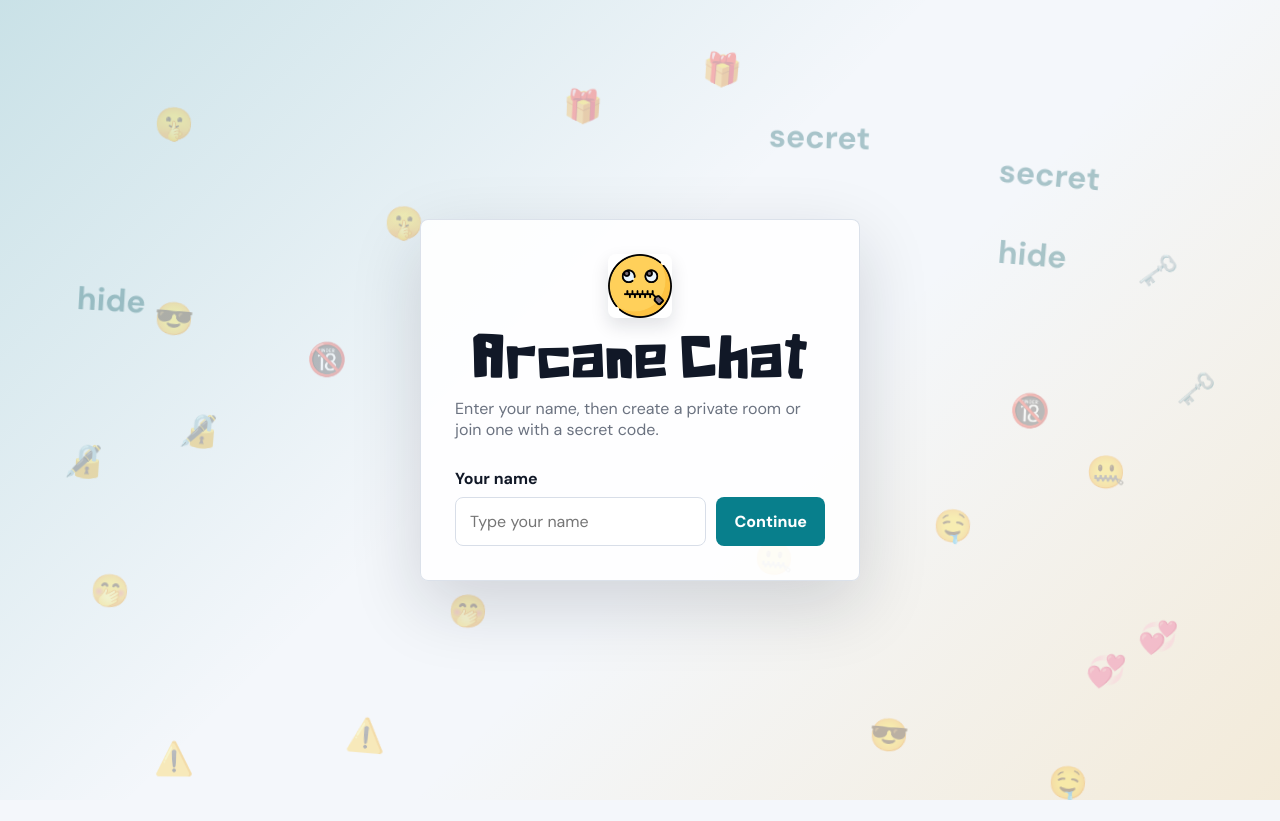
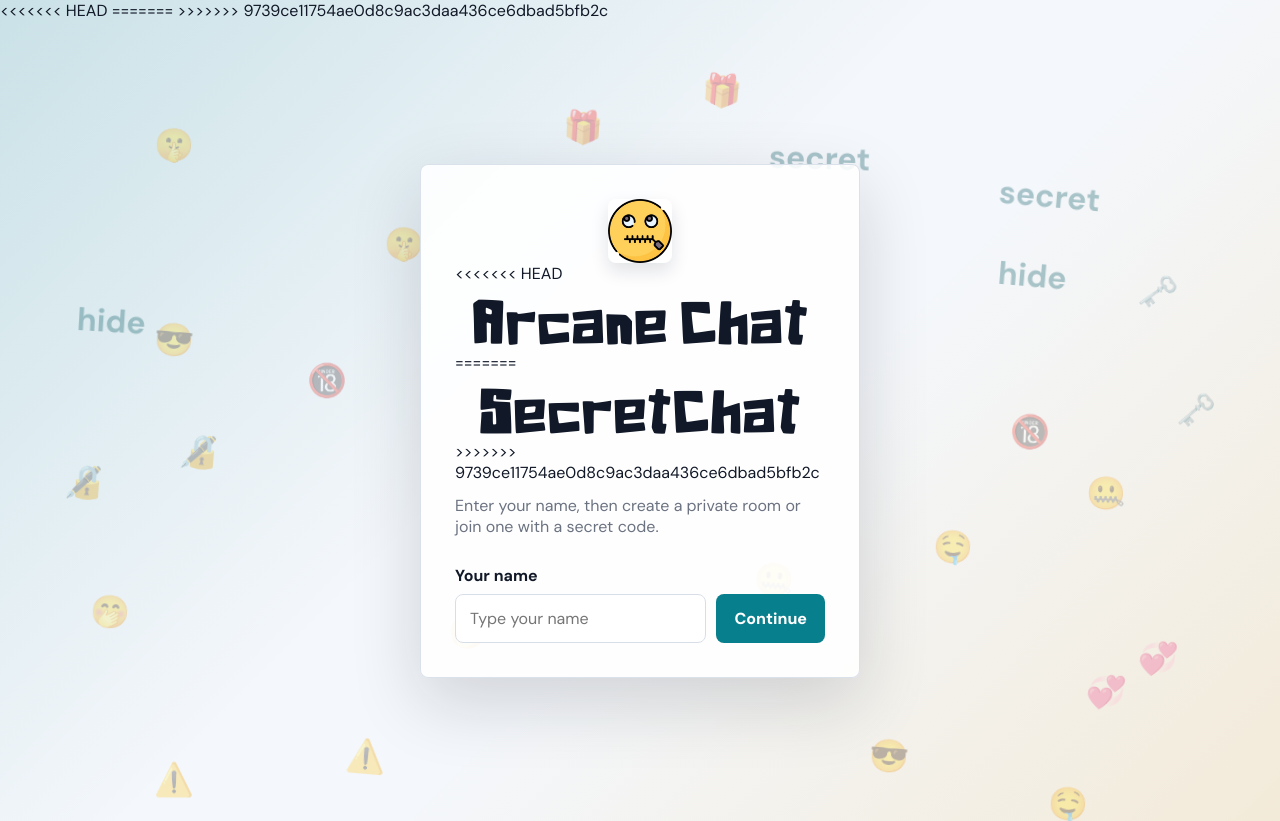
Before and after one commit to stumpycoins/Arcane_Chat, a website: page index.html in a window 1280 px wide. Before the commit the page ends 800 px from the top, so only its background shows below. Drawn offline with Linux system fonts and the light colour scheme.

Commit message:
Update index.html

```diff
--- a/index.html
+++ b/index.html
@@ -3,10 +3,14 @@
   <head>
     <meta charset="utf-8">
     <meta name="viewport" content="width=device-width, initial-scale=1">
+<<<<<<< HEAD
     <title>Arcane Chat</title>
     <link rel="preconnect" href="https://fonts.googleapis.com">
     <link rel="preconnect" href="https://fonts.gstatic.com" crossorigin>
     <link href="https://fonts.googleapis.com/css2?family=DM+Sans:wght@400;500;600;700;800&display=swap" rel="stylesheet">
+=======
+    <title>SecretChat</title>
+>>>>>>> 9739ce11754ae0d8c9ac3daa436ce6dbad5bfb2c
     <link rel="icon" type="image/png" href="Img/SecretChat_Icon.png">
     <link rel="stylesheet" href="styles.css">
   </head>
@@ -14,7 +18,11 @@
     <main class="app-shell">
       <section class="welcome-panel" id="welcomePanel" aria-labelledby="welcomeTitle">
         <img class="brand-mark" src="Img/SecretChat_Icon.png" alt="" aria-hidden="true">
+<<<<<<< HEAD
         <h1 id="welcomeTitle">Arcane Chat</h1>
+=======
+        <h1 id="welcomeTitle">SecretChat</h1>
+>>>>>>> 9739ce11754ae0d8c9ac3daa436ce6dbad5bfb2c
         <p>Enter your name, then create a private room or join one with a secret code.</p>
         <form class="name-form" id="nameForm">
           <label for="displayName">Your name</label>
```
